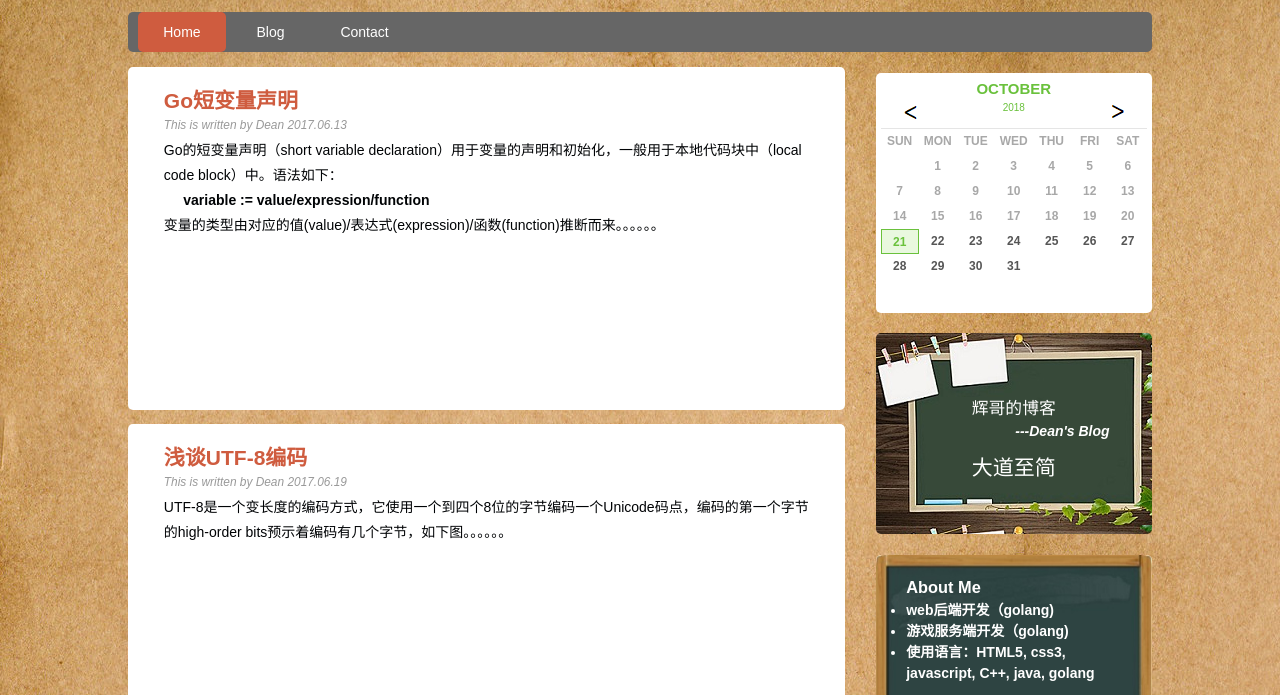
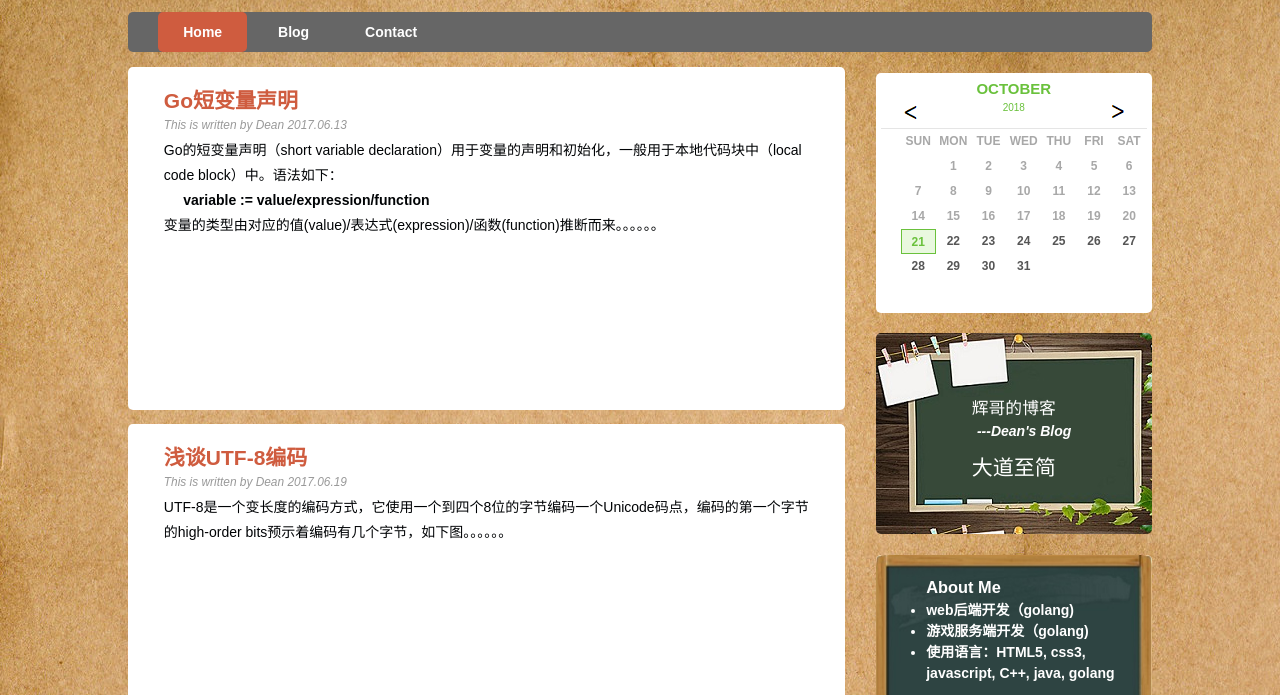
Before and after one commit to EnjoyCodingDean/EnjoyCodingDean.github.io, a plain HTML site: page index.html in a window 1280 px wide. Shown: the part 257-952 px from the top of the page. Drawn offline with Linux system fonts and the light colour scheme.

Commit message:
modify the main page

```diff
--- a/css/style.css
+++ b/css/style.css
@@ -258,6 +258,7 @@ a:hover, a:active {
 }
 
 .middle-sidebar h4 {
+    padding-right: 50px;
     text-align: right;
 }
 
@@ -283,7 +284,8 @@ a:hover, a:active {
     padding: 2% 3%
 }
 
-.bottom-sidebar ul {
+.bottom-sidebar h3, ul {
+    padding-left: 20px;
     font-weight: bold;
 }
 
--- a/index.html
+++ b/index.html
@@ -96,7 +96,7 @@
         <article>
             <br><br>
             <h3>辉哥的博客</h3>
-            <h4><i>---Dean's Blog&nbsp;&nbsp;&nbsp;</i></h4>
+            <h4><i>---Dean's Blog</i></h4>
             <p>大道至简</p>
         </article>
     </aside>
```
